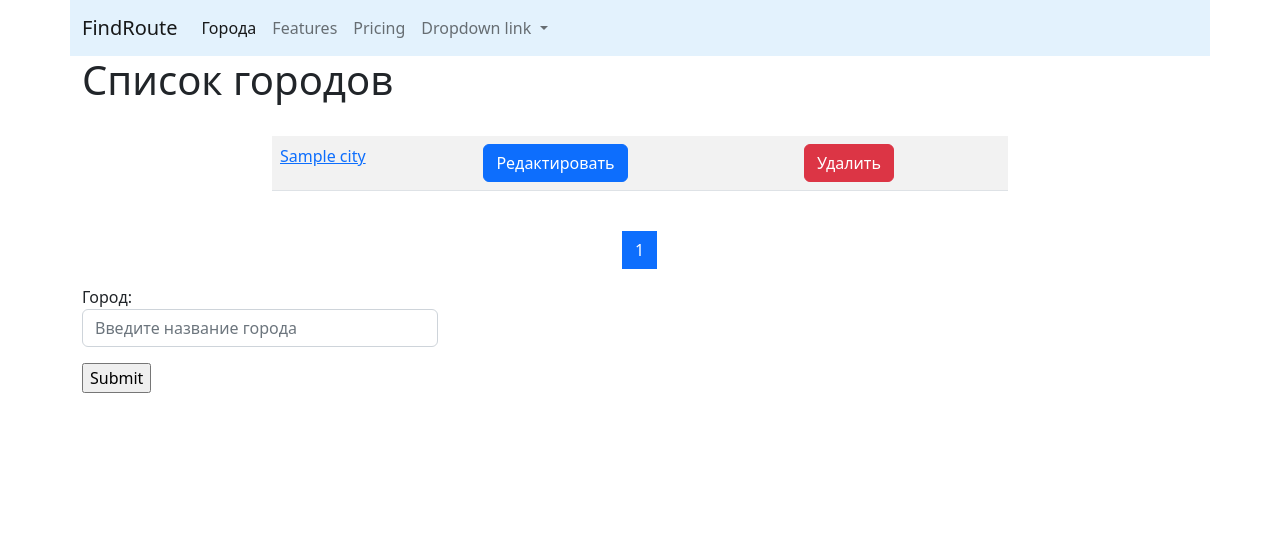
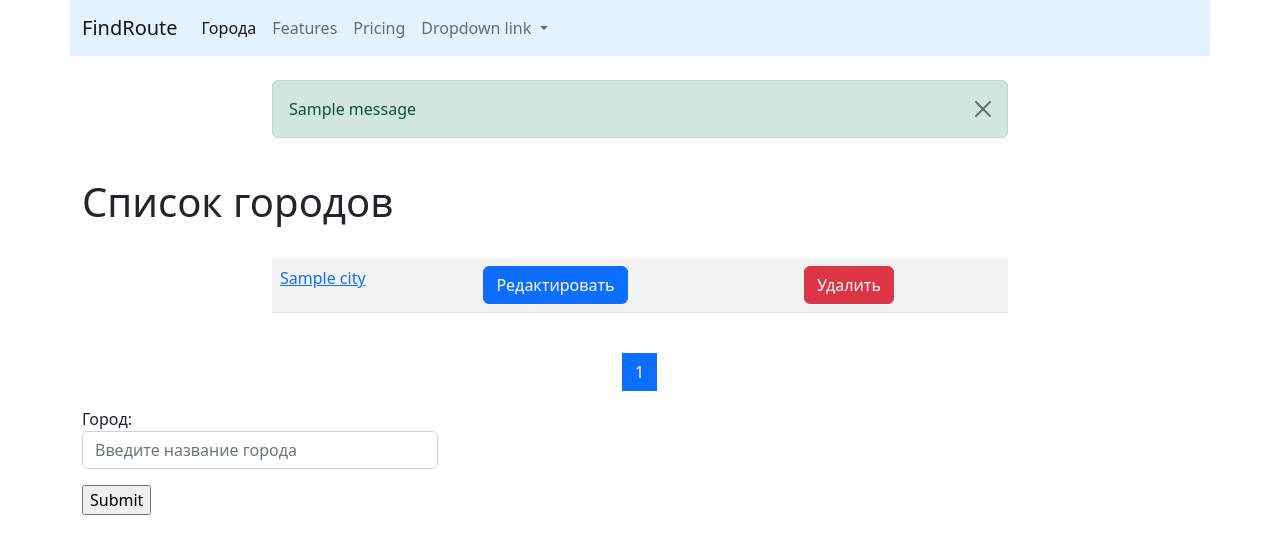
Before and after one commit to Shusha-Abstainer/find_route, a Django app: page /cities/ in a window 1280 px wide. Shown: the top 554 px of the page. Run offline with Django 4.2, Linux system fonts and the light colour scheme; tables that the repository leaves empty hold one stand-in row (values such as "Sample post"); one stand-in notice (Sample message) is shown.

Commit message:
end with app cities in this commit add a messages framework ans SuccessMessagesMixin in CBV in views.py in home.html editing a form "create"
in base.html adding the block with messages

```diff
--- a/cities/templates/cities/home.html
+++ b/cities/templates/cities/home.html
@@ -68,7 +68,7 @@
 </nav>
 <div class="row">
     <div class="col-md-4">
-        <form action="" method="post"> {% csrf_token %}
+        <form action="{% url 'cities:create' %}" method="post"> {% csrf_token %}
         {{ form.as_p }}
   <input type="submit" value="Submit">
 </form>
--- a/cities/views.py
+++ b/cities/views.py
@@ -1,3 +1,5 @@
+from django.contrib import messages
+from django.contrib.messages.views import SuccessMessageMixin
 from django.core.paginator import Paginator
 from django.shortcuts import render, get_object_or_404
 from django.urls import reverse_lazy
@@ -36,26 +38,30 @@ class CityDetailView(DetailView):
     template_name = 'cities/detail.html'
 
 
-class CityCreateView(CreateView):
+class CityCreateView(SuccessMessageMixin, CreateView):
     model = City
     form_class = CityForm
     template_name = 'cities/create.html'
     success_url = reverse_lazy('cities:home')
+    success_message = "Город успешно создан"
 
-class CityUpdateView(UpdateView):
+class CityUpdateView(SuccessMessageMixin, UpdateView):
     model = City
     form_class = CityForm
     template_name = 'cities/update.html'
     success_url = reverse_lazy('cities:home')
+    success_message = "Город был успешно отредактирован"
 
 
-class CityDeleteView(DeleteView):
+class CityDeleteView(SuccessMessageMixin, DeleteView):
     model = City
     template_name = 'cities/delete.html'
     success_url = reverse_lazy('cities:home')
+    success_message = "Город успешно удален"
 
-    def get(self, request, *args, **kwargs):
-        return self.post(request, *args, **kwargs)
+    # def get(self, request, *args, **kwargs):
+    #     messages.success(request, 'Город успешно удален')
+    #     return self.post(request, *args, **kwargs)
 
 class CityListView(ListView):
     paginate_by = 2
--- a/templates/base.html
+++ b/templates/base.html
@@ -40,6 +40,31 @@
     </div>
   </nav>
     <div class="container">
+      <div class="row">
+        <div class="col-md-8 mx-auto my-4">
+          {% if messages %}
+            {% for message in messages %}
+
+                    {% if message.level == DEFAULT_MESSAGE_LEVELS.ERROR %}Important:
+                      <div class="alert alert-danger alert-dismissible fade show" role="alert">
+                        {{ message }}
+                        <button type="button" class="btn-close" data-bs-dismiss="alert" aria-label="Close"></button>
+                      </div>
+                    {% else %}
+                      <div class="alert alert-success alert-dismissible fade show" role="alert">
+                        {{ message }}
+                        <button type="button" class="btn-close" data-bs-dismiss="alert" aria-label="Close"></button>
+                      </div>
+                    {% endif %}
+
+
+                {% endfor %}
+
+          {% endif %}
+        </div>
+      </div>
+    </div>
+    <div class="container">
        {% block content %}{% endblock %}
     </div>
     <script src="https://cdn.jsdelivr.net/npm/bootstrap@5.2.2/dist/js/bootstrap.bundle.min.js" integrity="sha384-OERcA2EqjJCMA+/3y+gxIOqMEjwtxJY7qPCqsdltbNJuaOe923+mo//f6V8Qbsw3" crossorigin="anonymous"></script>
```
